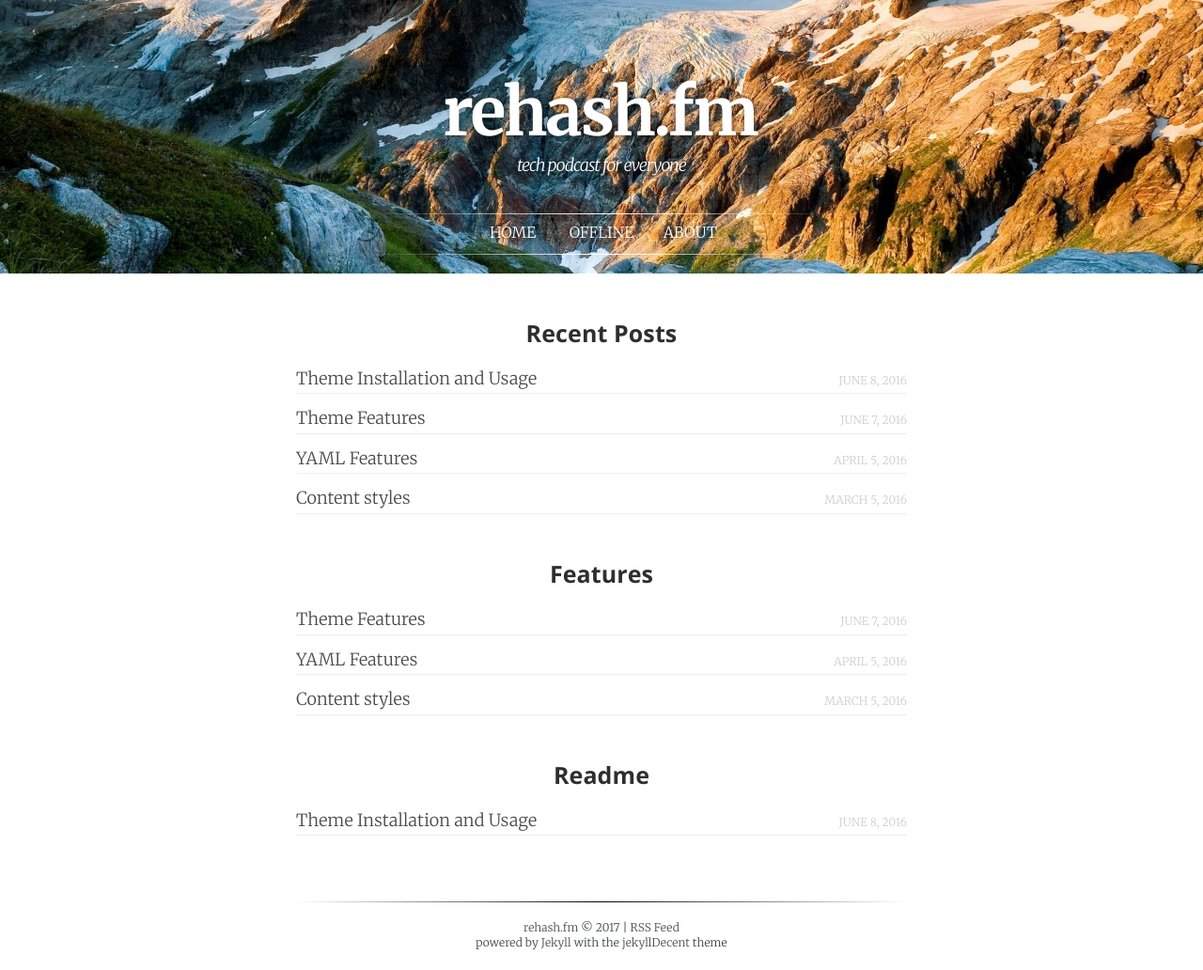
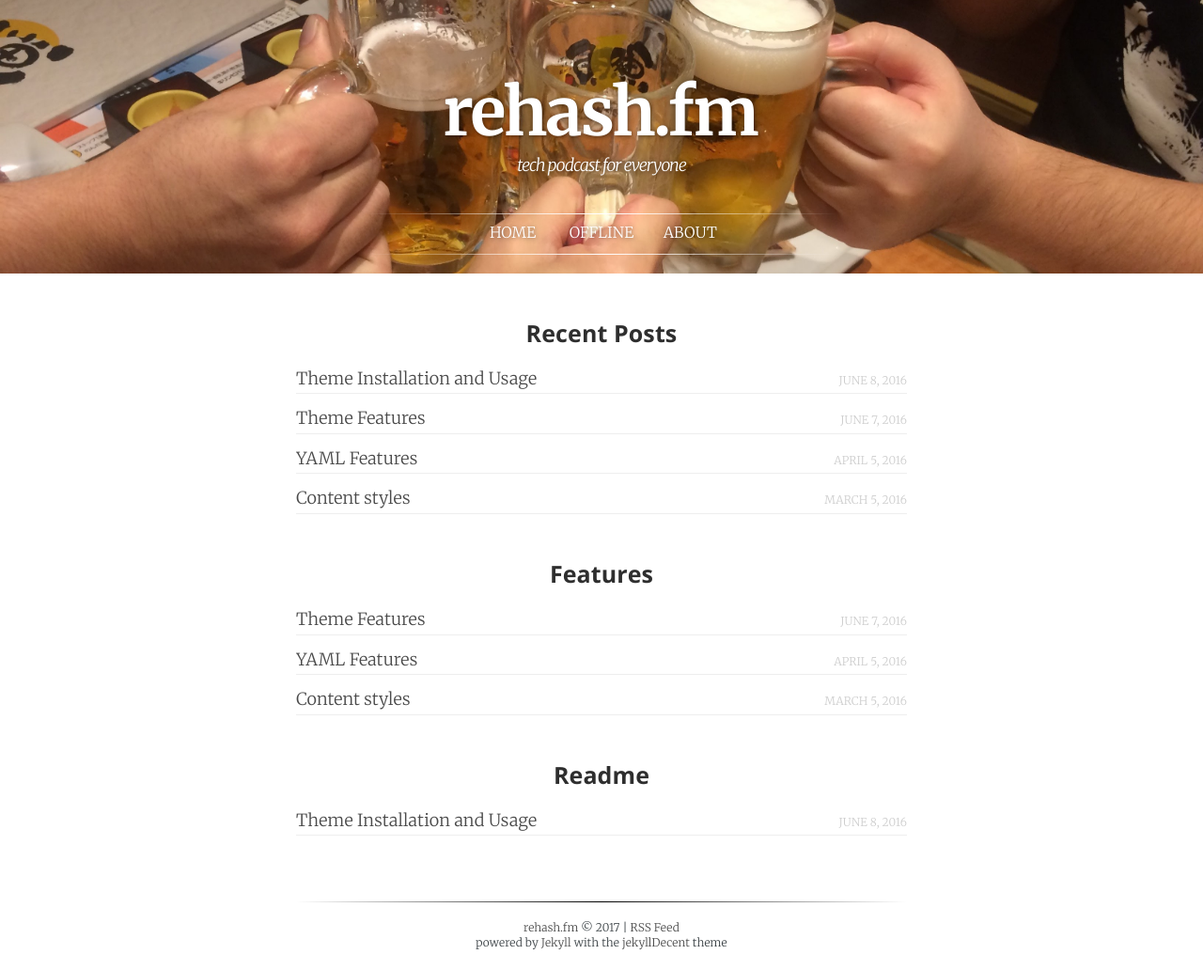
Before and after one commit to rehashfm/rehash.fm, a Jekyll site: the page built from index.html, in a window 1280 px wide. Shown: the whole page at 94% size. Built offline with Jekyll 4.4.1, drawn with Linux system fonts in a browser that asks for light colours; some web fonts are replaced.

Commit message:
modify cover image

```diff
--- a/_config.yml
+++ b/_config.yml
@@ -15,7 +15,7 @@
 baseurl:          "" # the subpath of your site, e.g. /blog
 url:              "http://jwillmer.github.io/jekyllDecent" # the base hostname & protocol for your site. Have a look at robots.txt as well!
 permalink:        /blog/:categories/:title
-cover:            /assets/mountain-cover.jpg
+cover:            /assets/cover.jpg
 disqus_shortname: "jekylldecent"
 
 # Build settings
```
Also changed, not shown: assets/cover.jpg (added).
